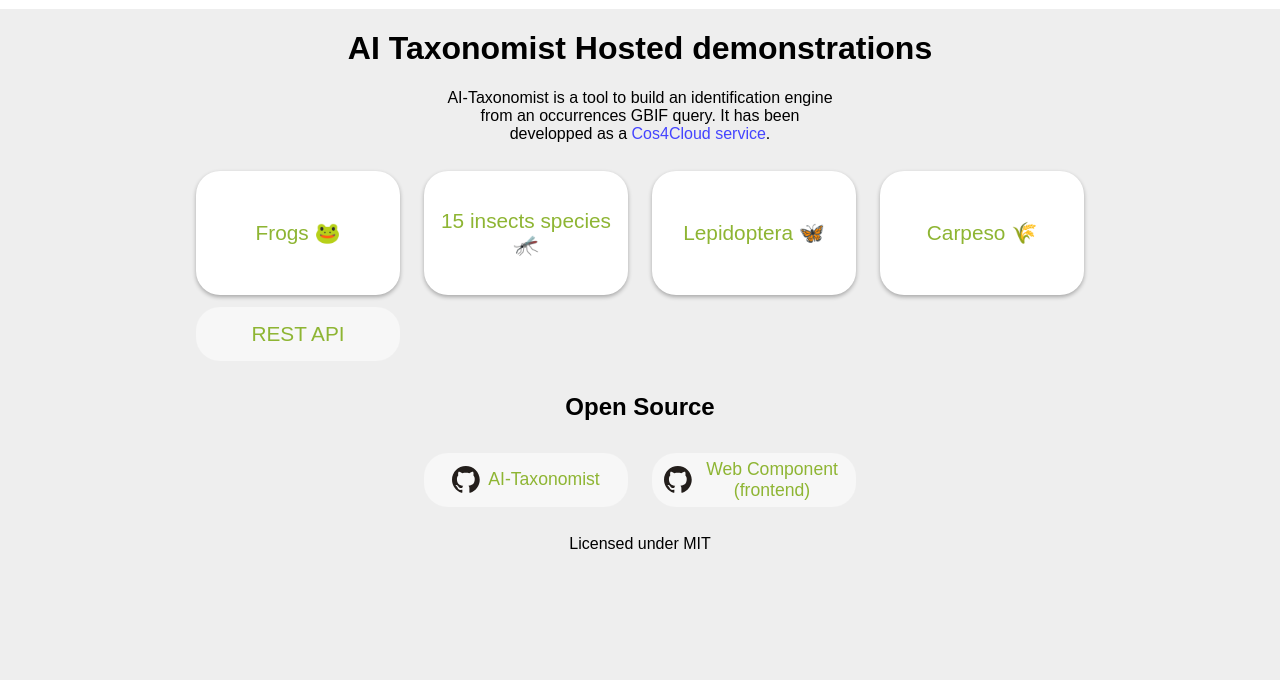
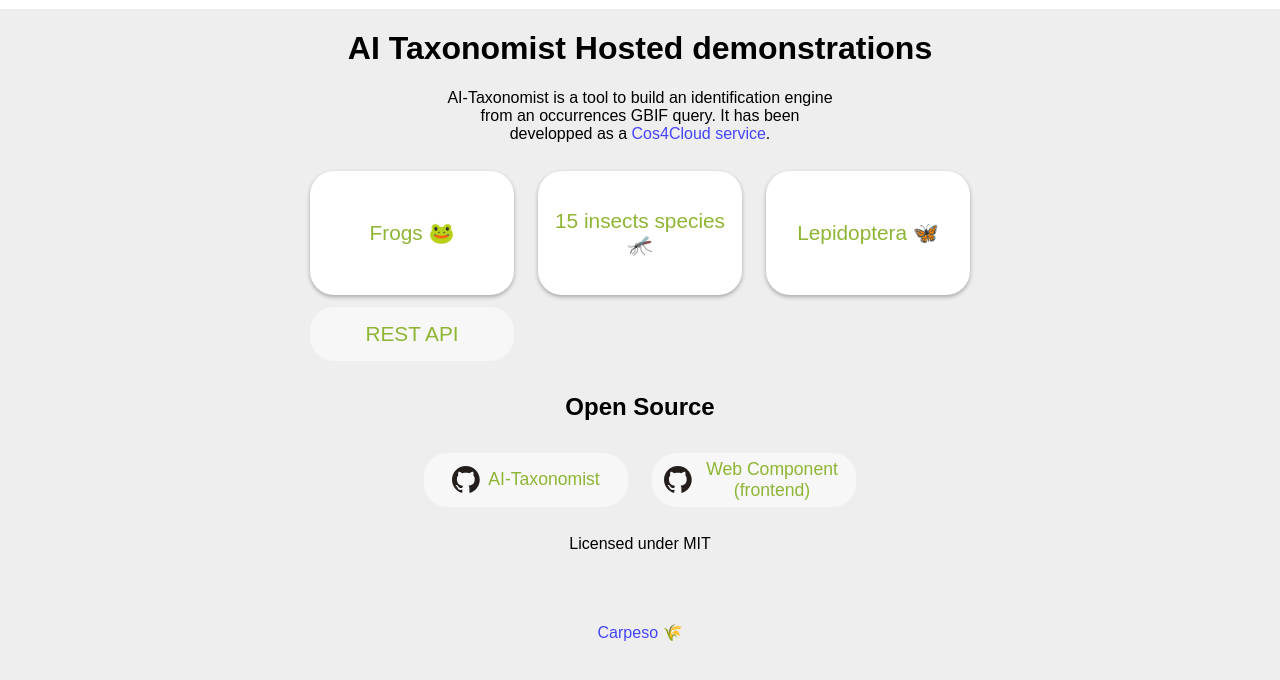
Before and after one commit to plantnet/ai-taxonomist-landing, a website: page index.html in a window 1280 px wide. Shown: the part 106-786 px from the top of the page. Drawn offline with Linux system fonts and the light colour scheme.

Commit message:
Finish up homepage

```diff
--- a/index.html
+++ b/index.html
@@ -148,7 +148,6 @@
         <li><a href="anura">Frogs 🐸</a> <a class="sublink" href="https://c4c.inria.fr/anura/api/help">REST API</a></li>
         <li><a href="insects">15 insects species 🦟</a></li>
         <li><a href="lepidoptera">Lepidoptera 🦋</a></li>
-        <li><a href="carpeso">Carpeso 🌾</a></li>
     </ul>
 
     <h2>Open Source</h2>
@@ -176,6 +175,12 @@
         </li>
     </ul>
     <p>Licensed under MIT</p>
+
+    <br/>
+    <br/>
+    <br/>
+
+    <a href="carpeso">Carpeso 🌾</a>
 </main>
 
 </body>
```
